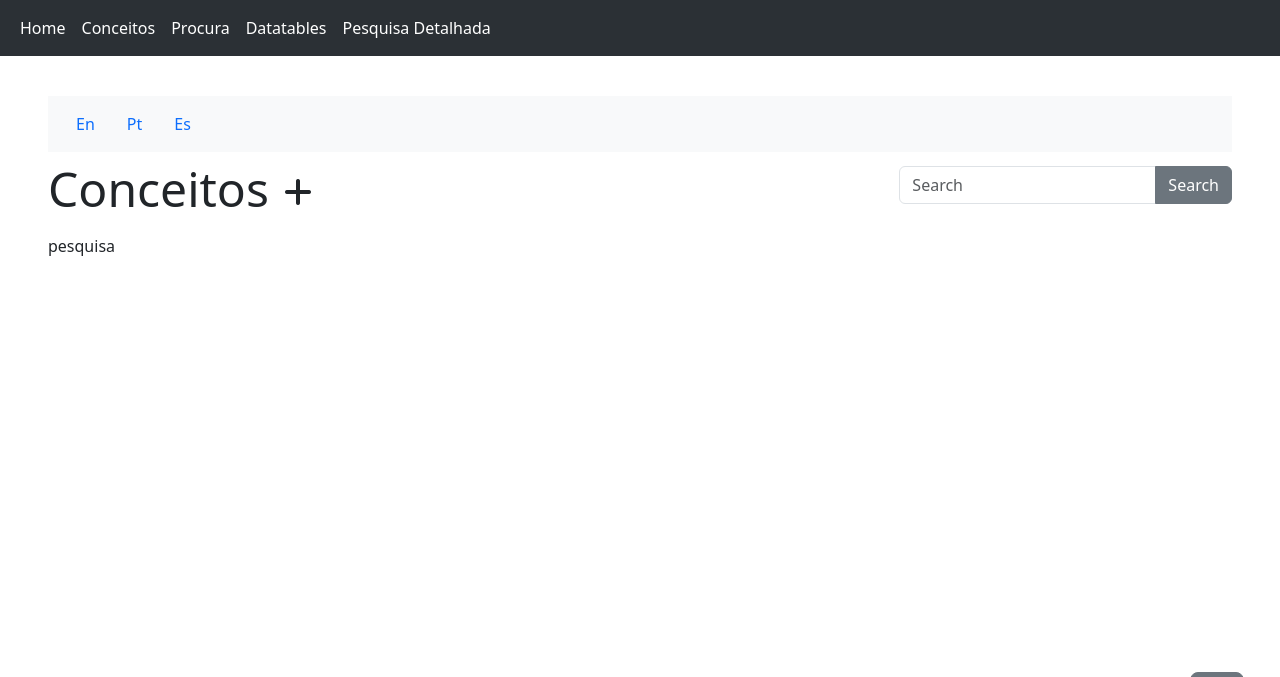
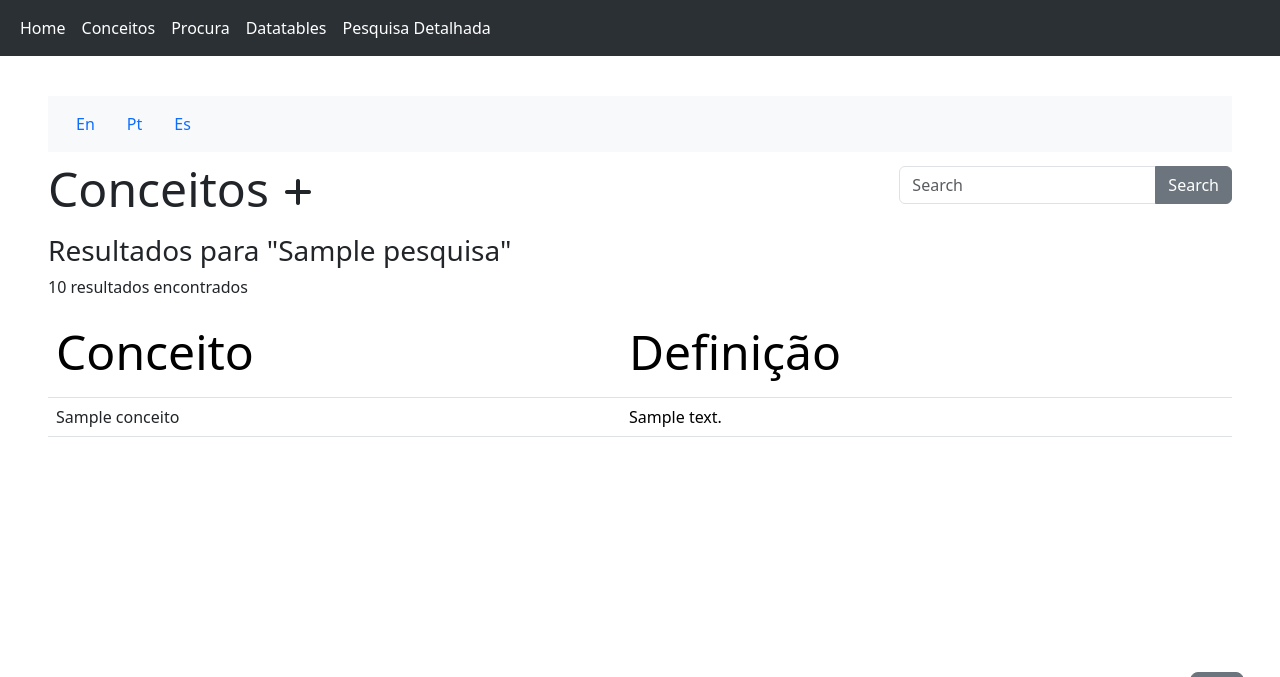
Before and after one commit to R-i-cks/medical-resource-app, a Flask app: template templates/conceitos.html in a window 1280 px wide. Shown: the top 677 px of the page. Run offline with Flask 3, Linux system fonts and the light colour scheme; the template is opened without the code that fills it: most values are stand-ins (such as "Sample title", 1, 10 or a date in 2020); some libraries are stand-ins or nearby versions.

Commit message:
alterações

```diff
--- a/templates/conceitos.html
+++ b/templates/conceitos.html
@@ -26,7 +26,7 @@
   <h1 class="text-start display-5">Conceitos</h1>
   <a href="/adicionarconceito"><i class="fa-solid fa-plus fa-2xl text-dark" style="margin-left: 15px;"></i></a>
   </div>
-  <form class="form-inline" action="{{ url_for('change_language', lang='es') }}" method="GET">
+  <form class="form-inline" action="{{ url_for('pesquisa') }}" method="GET">
       <div class="input-group">
           <input class="form-control mr-sm-2" type="search" name="query" placeholder="Search" aria-label="Search">
           <button class="btn btn-secondary my-2 my-sm-0" type="submit">Search</button>
@@ -36,7 +36,22 @@
 <a id="back-to-top" href="#" style="margin-bottom: 90px; width: fit-content; margin-left: 93%;" class="fixed-bottom btn btn-secondary btn-lg back-to-top" role="button"><i class="fas fa-chevron-up"></i></a>
 
 {% if pesquisa %}
-pesquisa
+<h3>Resultados para "{{pesquisa}}"</h3>
+<p>{{res}} resultados encontrados</p>
+<table class="table table-hover sticky-header">
+    <thead class="thead-light">
+        <tr>
+        <th scope="col"><h2 class="text-start display-5">Conceito</h2></th>
+        <th scope="col"><h2 class="text-start display-5">Definição</h2></th>
+        </tr>
+    </thead>
+    <tbody>
+        {%for conceito in conceitos%}
+            <tr>
+                <td><a href="/conceitos/{{conceitos[conceito]["original"]}}" class="link-dark link-offset-2 link-underline-opacity-0 link-underline-opacity-100-hover">{{conceito | safe}}</a></td>
+                <td>{{conceitos[conceito]["desc"] | safe}}</td>
+            </tr>
+        {%endfor%}
 {% else %}
 <br>
 <br>
--- a/websiteMed.py
+++ b/websiteMed.py
@@ -23,10 +23,36 @@ def trocar_ficheiro(lang):
 def home():
     return render_template("home.html")
 
+
 @app.route("/conceitos/<lang>")
-def listar_Conceitos(lang="es"):
+def pesquisa(lang="es"):
     conceitos = trocar_ficheiro(lang)
-    return render_template("conceitos.html", conceitos = conceitos, lang=lang)
+    query = request.args.get("query_conceito_ou_desc")
+    match = {}
+
+    if query:
+        for indice in conceitos:
+            if conceitos[indice]['Termo']:
+                conceito = conceitos[indice]['Termo']
+                if query.lower() in conceito.lower():
+                    conceiton = re.sub(rf'({query})', r'<b>\1</b>', conceito)
+                    if query.lower() in conceitos[indice]["Termo"].lower():
+                        descricaon = re.sub(rf'({query})', r'<b>\1</b>', conceitos[indice]["Descricao"].lower())
+                        match[indice][conceiton] = {'Definicao': descricaon, "original": conceito}
+                    else:
+                        match[indice][conceiton] = {'Definicao': conceitos[indice]['Definicao'], "original": conceito}
+                else:
+                    if query.lower() in conceitos[indice]['Definicao'].lower():
+                        descricaon = re.sub(rf'({query})', r'<b>\1</b>', conceitos[indice]['Definicao'].lower())
+                        match[indice][conceito] = {'Definicao': descricaon, "original": conceito}
+
+    if match:
+        return render_template("conceitos.html", conceitos=match, pesquisa=query, res=len(match))
+    else:
+        return render_template("conceitos.html", conceitos=conceitos, pesquisa=False)
+
+
+
 
 
 @app.route("/conceitos/<lang>/<id_conc>")
@@ -141,5 +167,4 @@ def pesquisa_detalhada():
 
 
 
-
 app.run(host="localhost", port=4002, debug=True)
```
